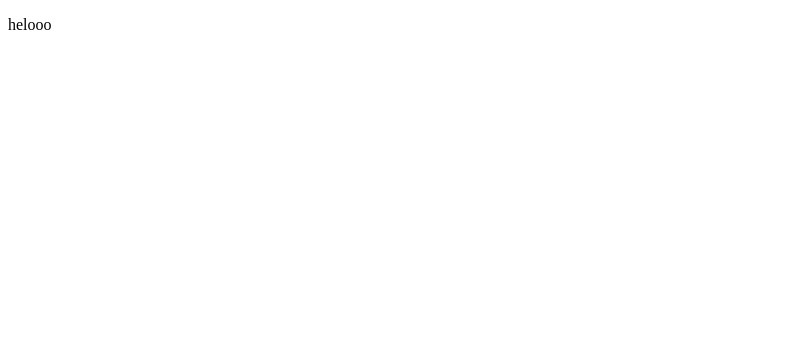
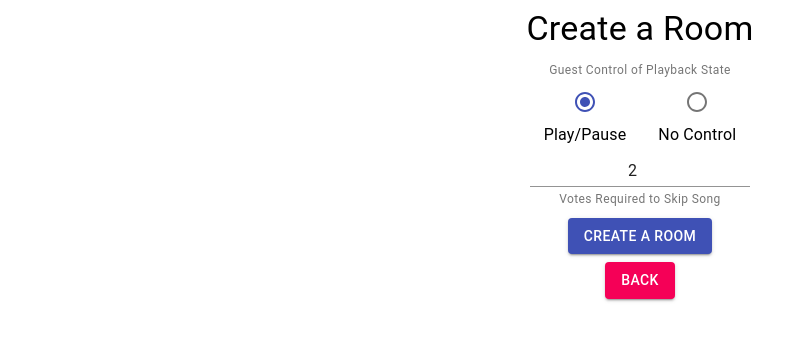
Before and after one commit to chromium7/django-music-room, a React app in the folder frontend/: page /create in a window 1280 px wide. Shown: the top 340 px of the page, without its empty margins (0-806 px from the left). Built offline with nearby package versions, Linux system fonts and the light colour scheme; the HTML template or start-up script is replaced by a standard one.

Commit message:
Update create room page component

```diff
--- a/frontend/src/components/CreateRoomPage.js
+++ b/frontend/src/components/CreateRoomPage.js
@@ -1,11 +1,76 @@
 import React, { Component } from "react";
+import { Link } from "react-router-dom";
+import {
+  Button,
+  Grid,
+  Typography,
+  TextField,
+  FormHelperText,
+  FormControl,
+  FormControlLabel,
+  Radio,
+  RadioGroup,
+} from "@material-ui/core";
 
 export default class CreateRoomPage extends Component {
+  defaultVotes = 2;
   constructor(props) {
     super(props);
   }
 
   render() {
-    return <p>helooo</p>;
+    return (
+      <Grid container spacing={1}>
+        <Grid item xs={12} align="center">
+          <Typography component="h4" variant="h4">
+            Create a Room
+          </Typography>
+        </Grid>
+        <Grid item xs={12} align="center">
+          <FormControl component="fieldset">
+            <FormHelperText>
+              <div align="center">Guest Control of Playback State</div>
+            </FormHelperText>
+            <RadioGroup row defaultValue="true">
+              <FormControlLabel
+                value="true"
+                control={<Radio color="primary" />}
+                label="Play/Pause"
+                labelPlacement="bottom"
+              />
+              <FormControlLabel
+                value="false"
+                control={<Radio color="secondary" />}
+                label="No Control"
+                labelPlacement="bottom"
+              />
+            </RadioGroup>
+          </FormControl>
+        </Grid>
+        <Grid item xs={12} align="center">
+          <FormControl>
+            <TextField
+              required={true}
+              type="number"
+              defaultValue={this.defaultVotes}
+              inputProps={{ min: 1, style: { textAlign: "center" } }}
+            />
+            <FormHelperText>
+              <div align="center">Votes Required to Skip Song</div>
+            </FormHelperText>
+          </FormControl>
+        </Grid>
+        <Grid item xs={12} align="center">
+          <Button color="primary" variant="contained">
+            Create a Room
+          </Button>
+        </Grid>
+        <Grid item xs={12} align="center">
+          <Button color="secondary" variant="contained" to="/" component={Link}>
+            Back
+          </Button>
+        </Grid>
+      </Grid>
+    );
   }
 }
```
